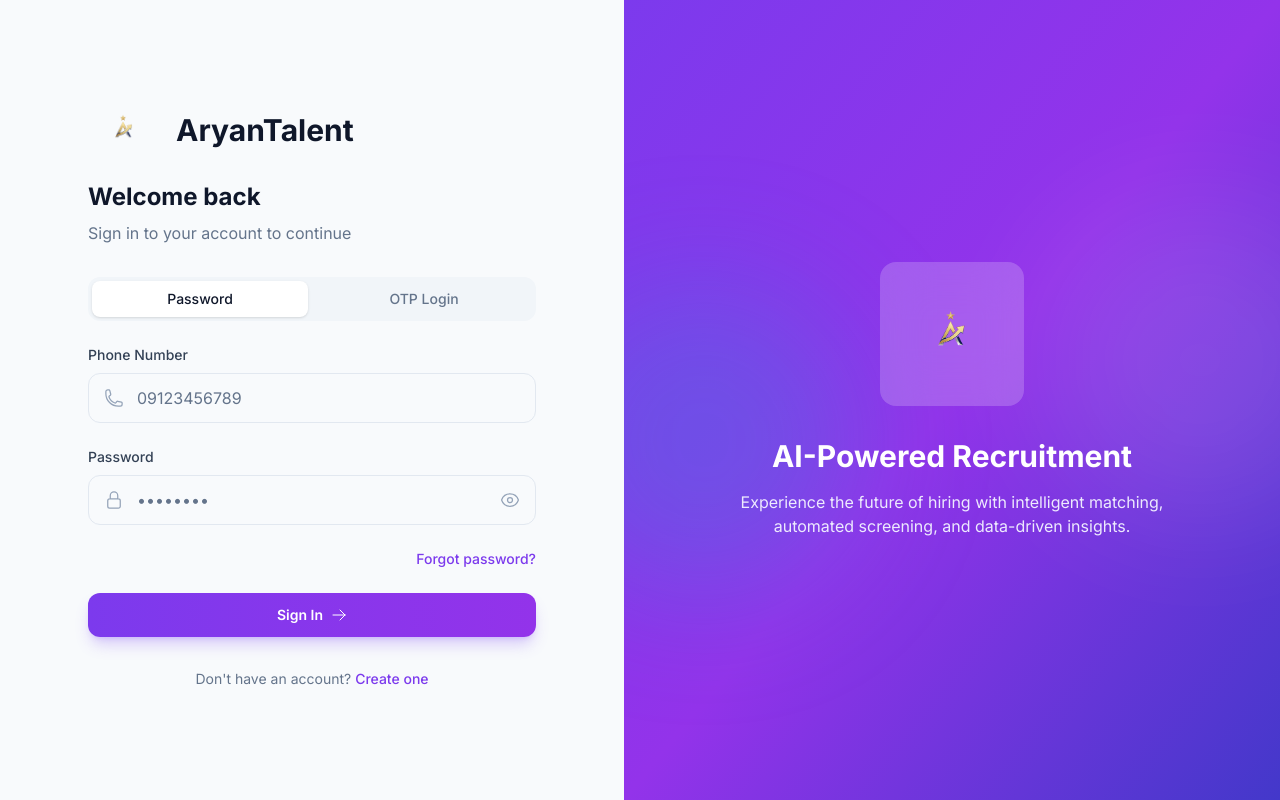
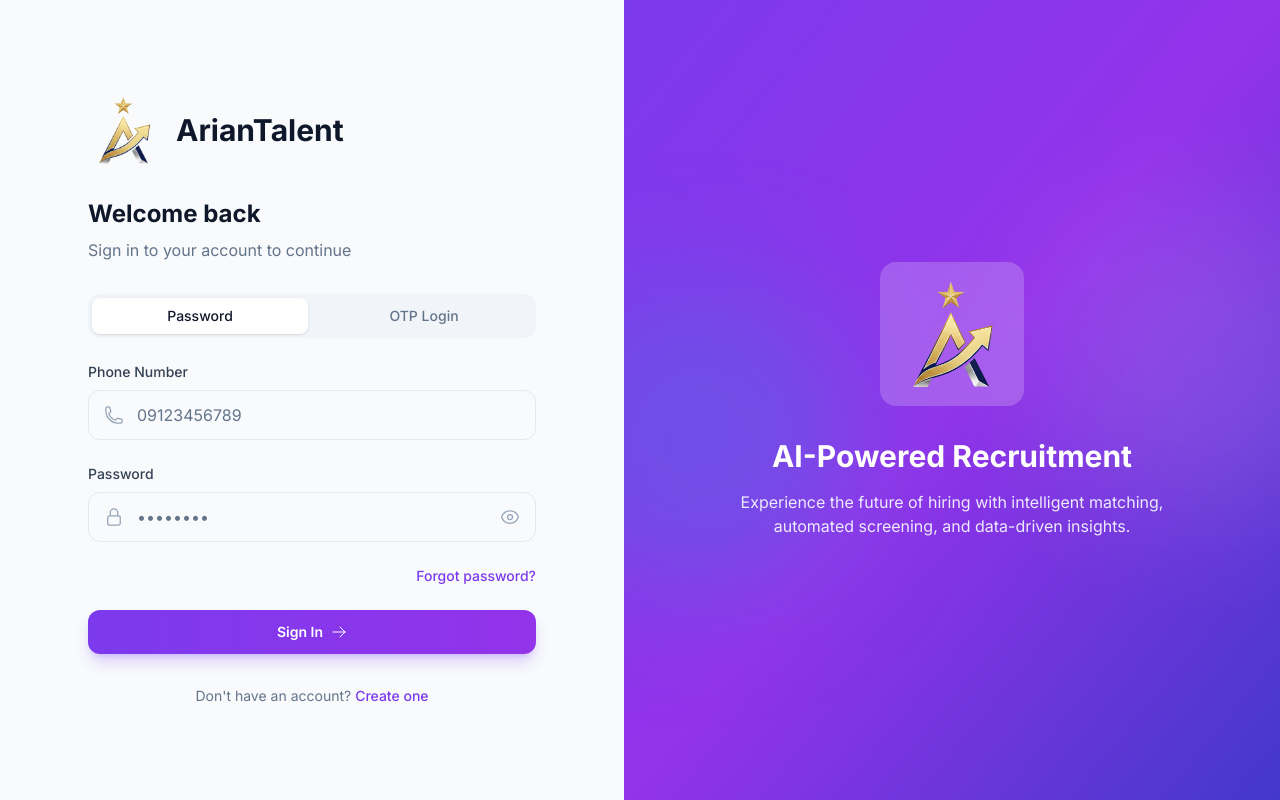
Before and after one commit to sinaabedii/AI-POWERED-ATS, a Next.js app: page /login in a window 1280 px wide. Built offline with nearby package versions, Linux system fonts and the light colour scheme; no server answers.

Commit message:
fix: add logo and name

```diff
--- a/package.json
+++ b/package.json
@@ -1,5 +1,5 @@
 {
-  "name": "aryantalent-frontend",
+  "name": "ArianTalent-frontend",
   "version": "0.1.0",
   "private": true,
   "scripts": {
--- a/src/app/(auth)/forgot-password/page.tsx
+++ b/src/app/(auth)/forgot-password/page.tsx
@@ -84,7 +84,7 @@ export default function ForgotPasswordPage() {
           <div className="w-10 h-10 rounded-xl bg-gradient-to-br from-violet-500 to-purple-600 flex items-center justify-center">
             <SparklesIcon className="h-6 w-6 text-white" />
           </div>
-          <span className="text-xl font-bold text-slate-900 dark:text-white">AryanTalent</span>
+          <span className="text-xl font-bold text-slate-900 dark:text-white">ArianTalent</span>
         </Link>
 
         <div className="bg-white dark:bg-slate-800 rounded-2xl shadow-xl p-8">
--- a/src/app/(auth)/login/page.tsx
+++ b/src/app/(auth)/login/page.tsx
@@ -74,12 +74,12 @@ export default function LoginPage() {
           <Link href="/" className="flex items-center gap-4 mb-8">
             <Image
               src="/images/logo/logo.png"
-              alt="AryanTalent Logo"
+              alt="ArianTalent Logo"
               width={72}
               height={72}
               className="rounded-xl object-contain"
             />
-            <span className="text-3xl font-bold text-slate-900 dark:text-white">AryanTalent</span>
+            <span className="text-3xl font-bold text-slate-900 dark:text-white">ArianTalent</span>
           </Link>
 
           <h1 className="text-2xl font-bold text-slate-900 dark:text-white mb-2">
@@ -268,7 +268,7 @@ export default function LoginPage() {
           <div className="w-36 h-36 mx-auto mb-8 rounded-2xl bg-white/20 backdrop-blur-xl flex items-center justify-center p-4">
             <Image
               src="/images/logo/logo.png"
-              alt="AryanTalent Logo"
+              alt="ArianTalent Logo"
               width={112}
               height={112}
               className="object-contain"
--- a/src/app/(auth)/register/page.tsx
+++ b/src/app/(auth)/register/page.tsx
@@ -99,12 +99,12 @@ export default function RegisterPage() {
           <Link href="/" className="flex items-center gap-4 mb-8">
             <Image
               src="/images/logo/logo.png"
-              alt="AryanTalent Logo"
+              alt="ArianTalent Logo"
               width={72}
               height={72}
               className="rounded-xl object-contain"
             />
-            <span className="text-3xl font-bold text-slate-900 dark:text-white">AryanTalent</span>
+            <span className="text-3xl font-bold text-slate-900 dark:text-white">ArianTalent</span>
           </Link>
 
           {/* Progress Steps */}
--- a/src/app/(public)/about/page.tsx
+++ b/src/app/(public)/about/page.tsx
@@ -81,7 +81,7 @@ export default function AboutPage() {
         <div className="container-custom relative z-10 text-center">
           <Badge variant="gradient" className="mb-6">
             <SparklesIcon className="h-4 w-4 mr-2" />
-            About AryanTalent
+            About ArianTalent
           </Badge>
           <h1 className="text-4xl sm:text-5xl lg:text-6xl font-bold text-white mb-6">
             Transforming How
@@ -90,7 +90,7 @@ export default function AboutPage() {
             </span>
           </h1>
           <p className="text-lg sm:text-xl text-slate-400 max-w-3xl mx-auto">
-            AryanTalent is a leading AI-powered recruitment platform by Aryan Saeed Holding, helping companies find the best talent efficiently.
+            ArianTalent is a leading AI-powered recruitment platform by Aryan Saeed Holding, helping companies find the best talent efficiently.
           </p>
         </div>
       </section>
@@ -265,7 +265,7 @@ export default function AboutPage() {
                   </div>
                   <div>
                     <p className="font-medium">Email</p>
-                    <p className="text-violet-100">contact@aryantalent.com</p>
+                    <p className="text-violet-100">contact@ArianTalent.com</p>
                   </div>
                 </div>
                 <div className="flex items-center gap-4">
--- a/src/app/(public)/page.tsx
+++ b/src/app/(public)/page.tsx
@@ -116,7 +116,7 @@ export default function HomePage() {
           <div className="text-center mb-16">
             <Badge variant="secondary" className="mb-4">Features</Badge>
             <h2 className="text-3xl sm:text-4xl font-bold text-slate-900 dark:text-white mb-4">
-              Why Choose AryanTalent?
+              Why Choose ArianTalent?
             </h2>
             <p className="text-lg text-slate-600 dark:text-slate-400 max-w-2xl mx-auto">
               Our platform combines cutting-edge AI technology with a user-friendly interface.
--- a/src/app/layout.tsx
+++ b/src/app/layout.tsx
@@ -3,8 +3,8 @@ import { ThemeProvider } from '@/components/providers/theme-provider';
 import './globals.css';
 
 export const metadata: Metadata = {
-  title: 'AryanTalent - AI Powered Applicant Tracking System',
-  description: 'AryanTalent ATS - Modern AI-powered applicant tracking system for efficient hiring',
+  title: 'ArianTalent - AI Powered Applicant Tracking System',
+  description: 'ArianTalent ATS - Modern AI-powered applicant tracking system for efficient hiring',
 };
 
 export default function RootLayout({
--- a/src/components/dashboard/dashboard-layout.tsx
+++ b/src/components/dashboard/dashboard-layout.tsx
@@ -75,12 +75,12 @@ export function DashboardLayout({ children }: DashboardLayoutProps) {
             <Link href="/" className="flex items-center gap-3">
               <Image
                 src="/images/logo/logo.png"
-                alt="AryanTalent Logo"
+                alt="ArianTalent Logo"
                 width={48}
                 height={48}
                 className="rounded-lg object-contain"
               />
-              <span className="text-xl font-bold text-slate-900 dark:text-white">AryanTalent</span>
+              <span className="text-xl font-bold text-slate-900 dark:text-white">ArianTalent</span>
             </Link>
             <button
               onClick={() => setSidebarOpen(false)}
--- a/src/components/layout/footer.tsx
+++ b/src/components/layout/footer.tsx
@@ -72,12 +72,12 @@ export function Footer() {
             <Link href="/" className="flex items-center gap-3 mb-4">
               <Image
                 src="/images/logo/logo.png"
-                alt="AryanTalent Logo"
+                alt="ArianTalent Logo"
                 width={64}
                 height={64}
                 className="rounded-xl object-contain"
               />
-              <span className="text-2xl font-bold text-white">AryanTalent</span>
+              <span className="text-2xl font-bold text-white">ArianTalent</span>
             </Link>
             <p className="text-slate-400 text-sm mb-6 max-w-xs">
               AI-powered recruitment platform by Aryan Saeed Holding that helps companies find the perfect candidates faster and smarter.
@@ -167,7 +167,7 @@ export function Footer() {
       <div className="border-t border-slate-800">
         <div className="container-custom py-6 flex flex-col sm:flex-row justify-between items-center gap-4">
           <p className="text-sm text-slate-500">
-            © {new Date().getFullYear()} AryanTalent by Aryan Saeed Holding. All rights reserved.
+            © {new Date().getFullYear()} ArianTalent by Aryan Saeed Holding. All rights reserved.
           </p>
           <div className="flex items-center gap-2 text-sm text-slate-500">
             <span className="flex items-center gap-1">
--- a/src/components/layout/header.tsx
+++ b/src/components/layout/header.tsx
@@ -58,14 +58,14 @@ export function Header() {
               <div className="absolute inset-0 bg-gradient-to-r from-violet-600 to-purple-600 rounded-xl blur-lg opacity-50 group-hover:opacity-75 transition-opacity" />
               <Image
                 src="/images/logo/logo.png"
-                alt="AryanTalent Logo"
-                width={72}
-                height={72}
+                alt="ArianTalent Logo"
+                width={42}
+                height={42}
                 className="relative rounded-xl object-contain"
               />
             </div>
             <span className="text-2xl font-bold bg-gradient-to-r from-violet-600 to-purple-600 bg-clip-text text-transparent">
-              AryanTalent
+              ArianTalent
             </span>
           </Link>
 
```
Also changed, not shown: public/images/logo/logo.png, 1 other file (tests, documents, lock files or other folders).
